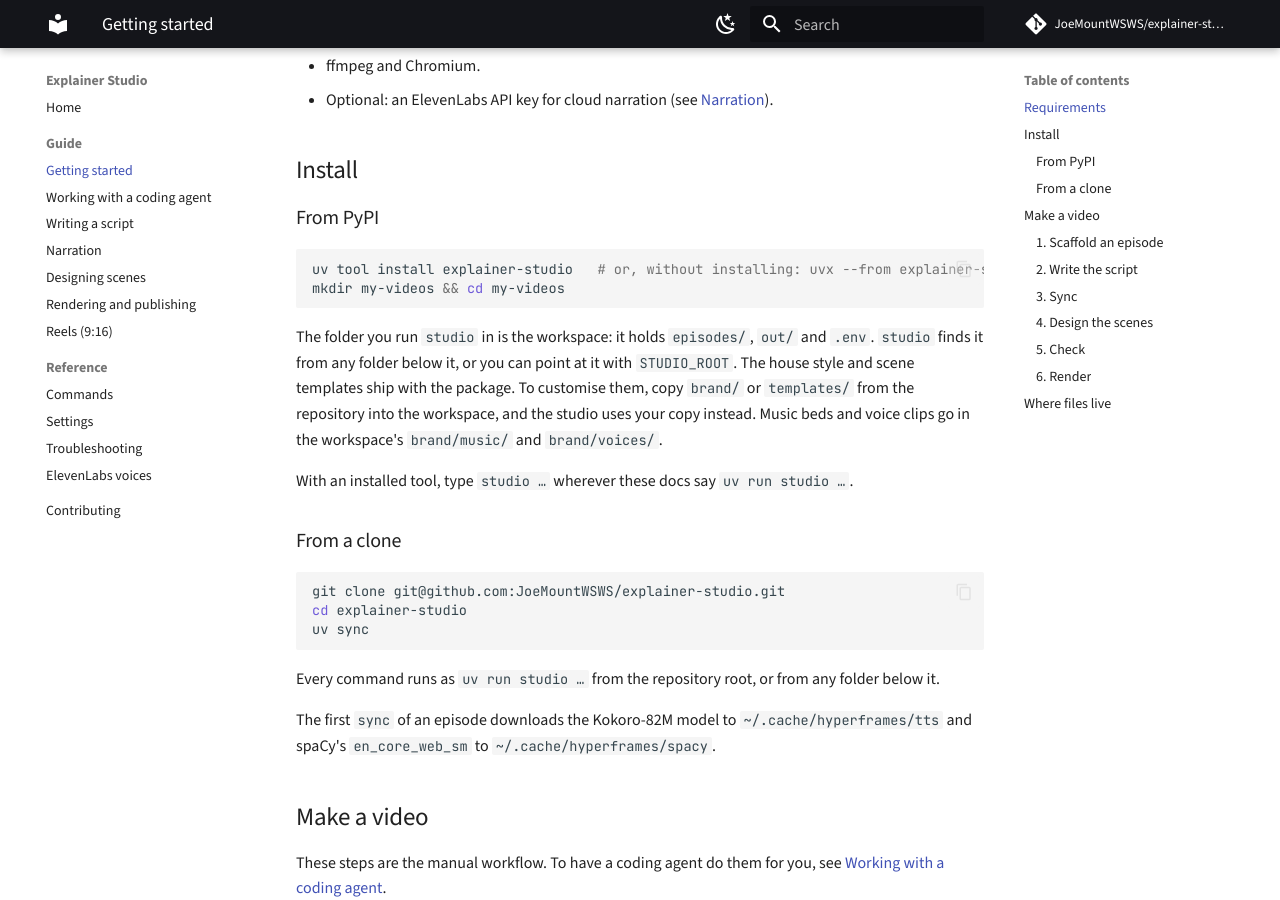
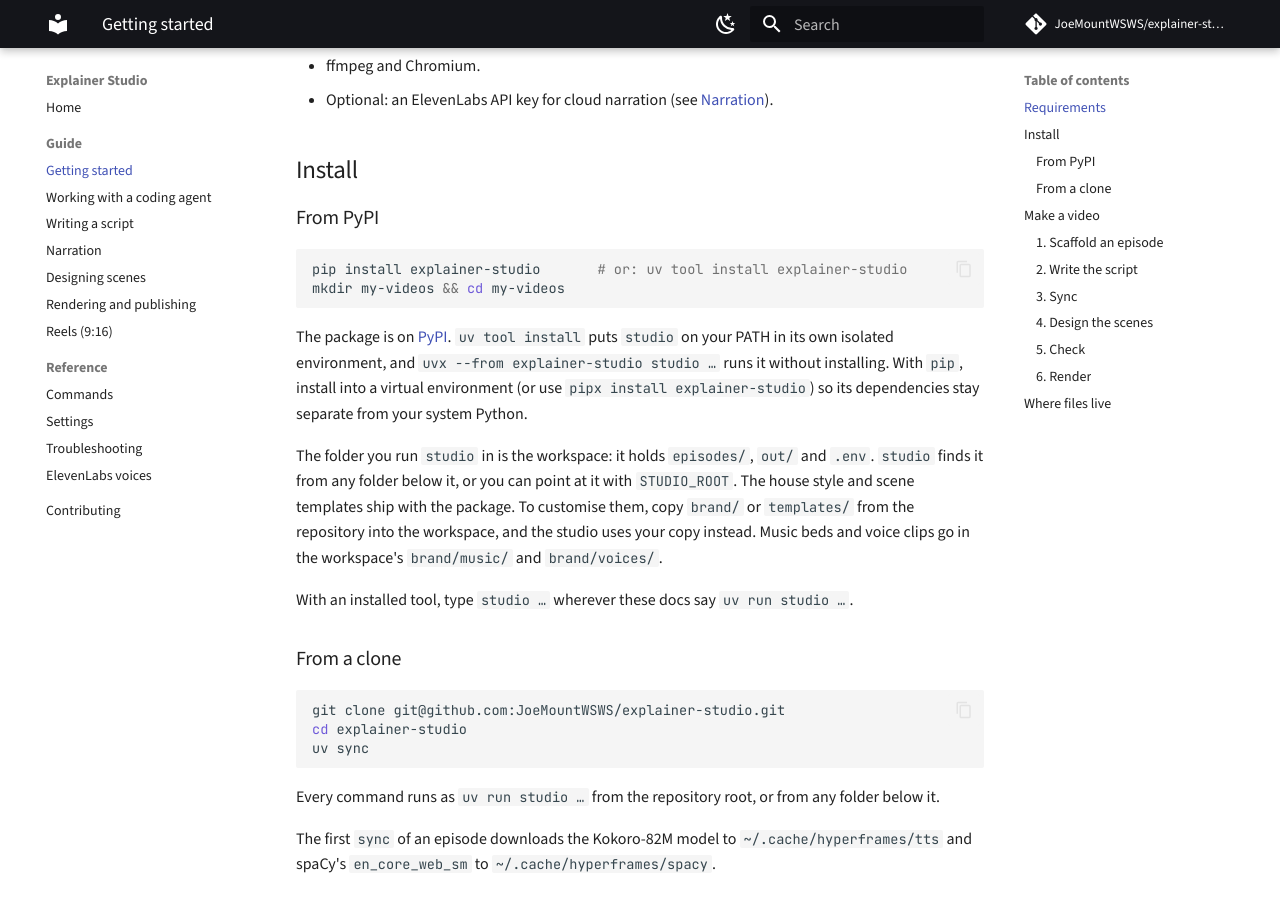
Before and after one commit to JoeMountWSWS/explainer-studio, an MkDocs documentation site: the page built from docs/getting-started.md, in a window 1280 px wide and 900 px high, scrolled down 304 px. Built offline with MkDocs 1.6.1 and Material for MkDocs 9.7.7, drawn with Linux system fonts in a browser that asks for light colours; comment, search, counter and statistics services are not loaded.

Commit message:
docs: add pip install instructions now that the package is on PyPI (#30)
Co-authored-by: Claude Sonnet 5.5 <noreply@anthropic.com>

````diff
--- a/docs/getting-started.md
+++ b/docs/getting-started.md
@@ -14,9 +14,14 @@
 ### From PyPI
 
 ```bash
-uv tool install explainer-studio   # or, without installing: uvx --from explainer-studio studio …
+pip install explainer-studio       # or: uv tool install explainer-studio
 mkdir my-videos && cd my-videos
 ```
+
+The package is on [PyPI](https://pypi.org/project/explainer-studio/). `uv tool install` puts
+`studio` on your PATH in its own isolated environment, and `uvx --from explainer-studio studio …`
+runs it without installing. With `pip`, install into a virtual environment (or use `pipx install
+explainer-studio`) so its dependencies stay separate from your system Python.
 
 The folder you run `studio` in is the workspace: it holds `episodes/`, `out/` and `.env`. `studio`
 finds it from any folder below it, or you can point at it with `STUDIO_ROOT`. The house style and
````
Also changed, not shown: README.md (+6 -1 lines).
